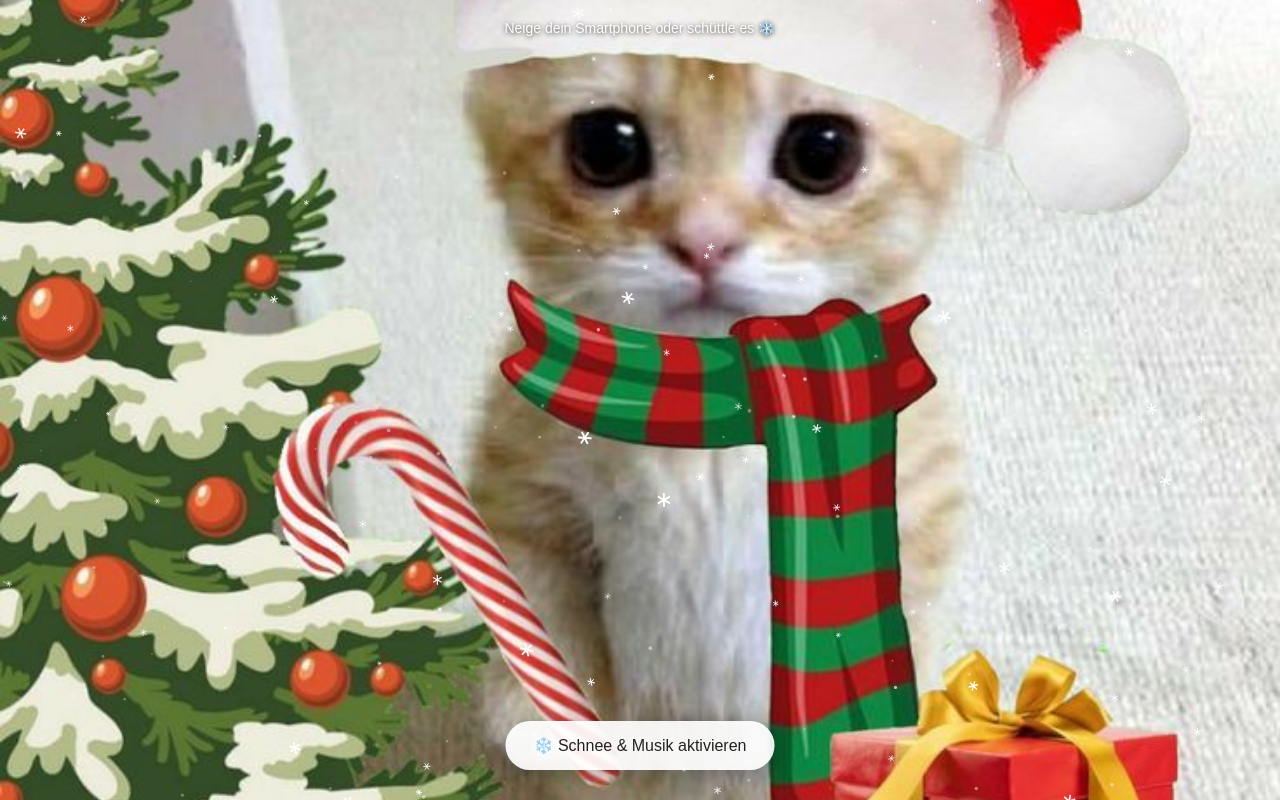
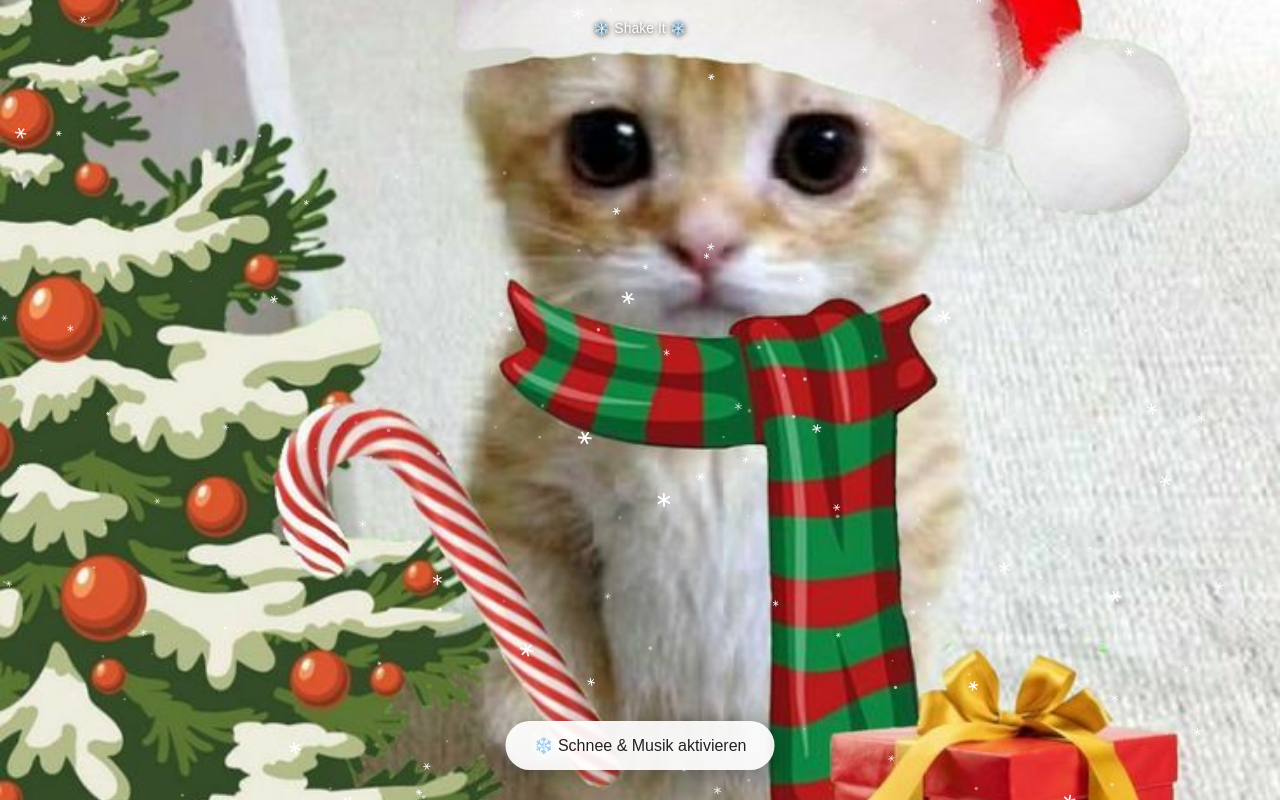
Before and after one commit to DonJamalo/weihnachtskarte2026, a plain HTML site: page index.html in a window 1280 px wide. Drawn offline with Linux system fonts and the light colour scheme.

Commit message:
index.html

```diff
--- a/index.html
+++ b/index.html
@@ -169,8 +169,7 @@
 
     <div id="hint">
 
-        Neige dein Smartphone
-        oder schüttle es ❄️
+        ❄️ Shake It ❄️
 
     </div>
 
```
